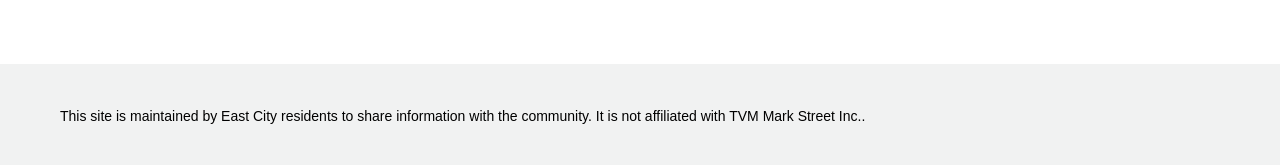
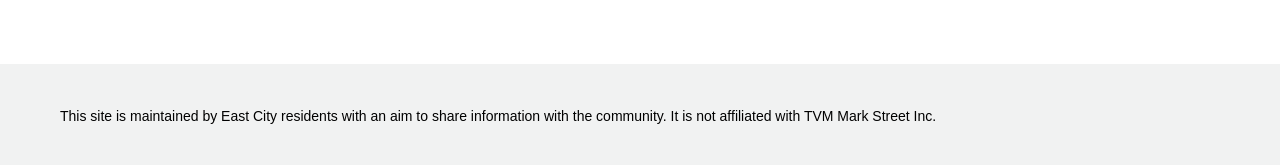
Before and after one commit to 90hunter/90HunterStE, a Jekyll site: the page built from TERMS.md, in a window 1280 px wide. Shown: the part 1122-1287 px from the top of the page. Built offline with Jekyll 4.4.1, drawn with Linux system fonts in a browser that asks for light colours; our own code applies the rules of GitHub Pages for plain Markdown files.

Commit message:
Update default.html

```diff
--- a/_layouts/default.html
+++ b/_layouts/default.html
@@ -43,7 +43,7 @@
 
       <footer role="contentinfo">
         <div class="wrap">
-          <p>This site is maintained by East City residents to share information with the community. It is not affiliated with TVM Mark Street Inc.</a>.</p>
+          <p>This site is maintained by East City residents with an aim to share information with the community. It is not affiliated with TVM Mark Street Inc.</p>
         </div><!--/.wrap -->
       </footer>
     </div> <!-- /.container -->
```
